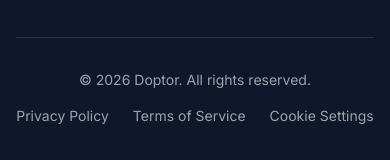
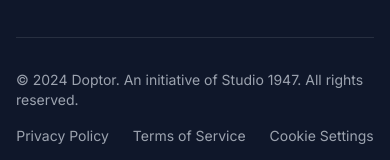
Before and after one commit to Studio-1947/doptor-website, a Next.js app in the folder frontend/: page / in a window 390 px wide. Shown: the part 10062-10222 px from the top of the page. Built offline with nearby package versions, Linux system fonts and the light colour scheme; no server answers.

Commit message:
feat: add a new responsive Footer component with navigation links, social media icons, and copyright information.

```diff
--- a/frontend/components/Footer.tsx
+++ b/frontend/components/Footer.tsx
@@ -78,7 +78,7 @@ export default function Footer() {
                 <div className="pt-8 border-t border-white/10">
                     <div className="flex flex-col md:flex-row justify-between items-center gap-4">
                         <p className="text-gray-400 text-sm">
-                            © 2026 Doptor. All rights reserved.
+                            © 2024 Doptor. An initiative of Studio 1947. All rights reserved.
                         </p>
                         <div className="flex gap-6 text-sm text-gray-400">
                             <Link href="#" className="hover:text-white transition-colors">
```
